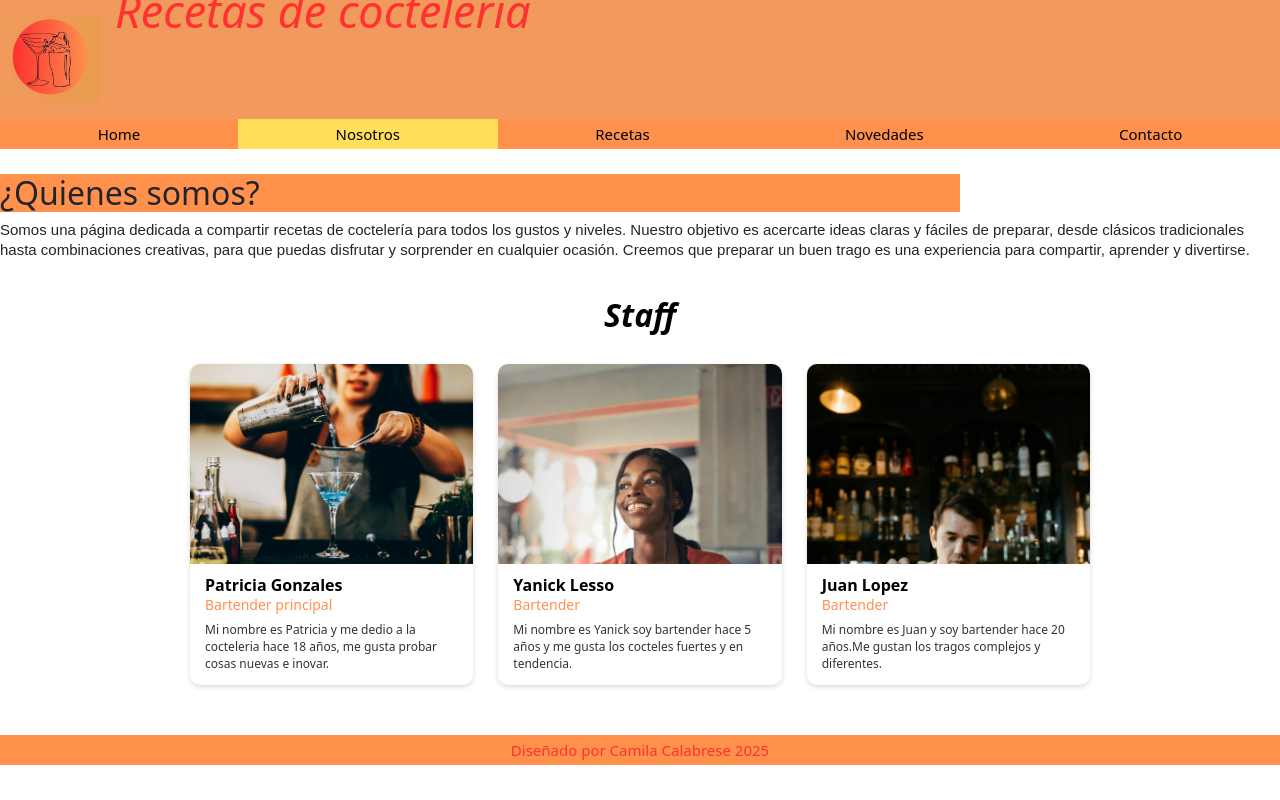
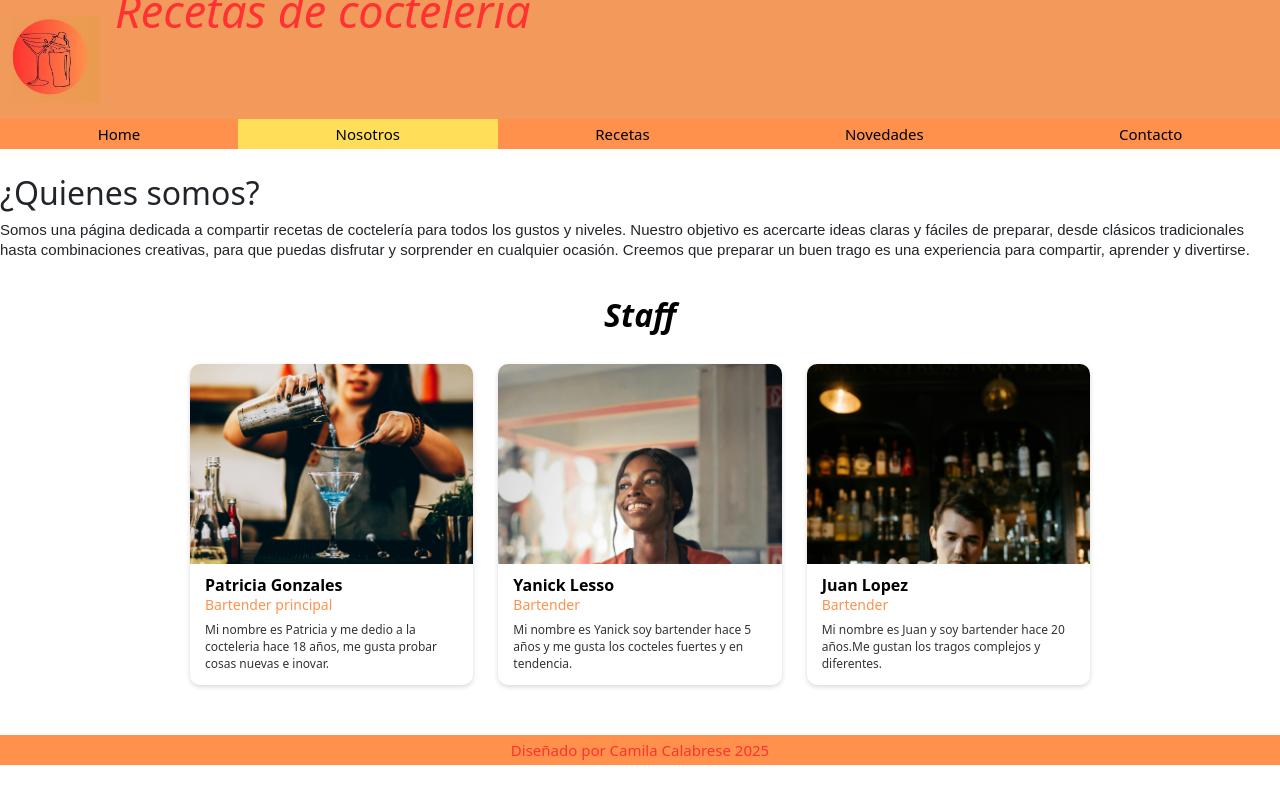
Before and after one commit to camicalabrese-hue/frontproyecto, a Next.js app: page /nosotros in a window 1280 px wide. Built offline with nearby package versions, Linux system fonts and the light colour scheme.

Commit message:
correcion

```diff
--- a/src/estilos/nosotros.css
+++ b/src/estilos/nosotros.css
@@ -7,7 +7,7 @@
     width: 75%;
     padding-right: 10px;
     box-sizing: border-box;
-    background-color: #ff914d;
+    background-color: #ffffff;
 }
 
 .historia p {
```
